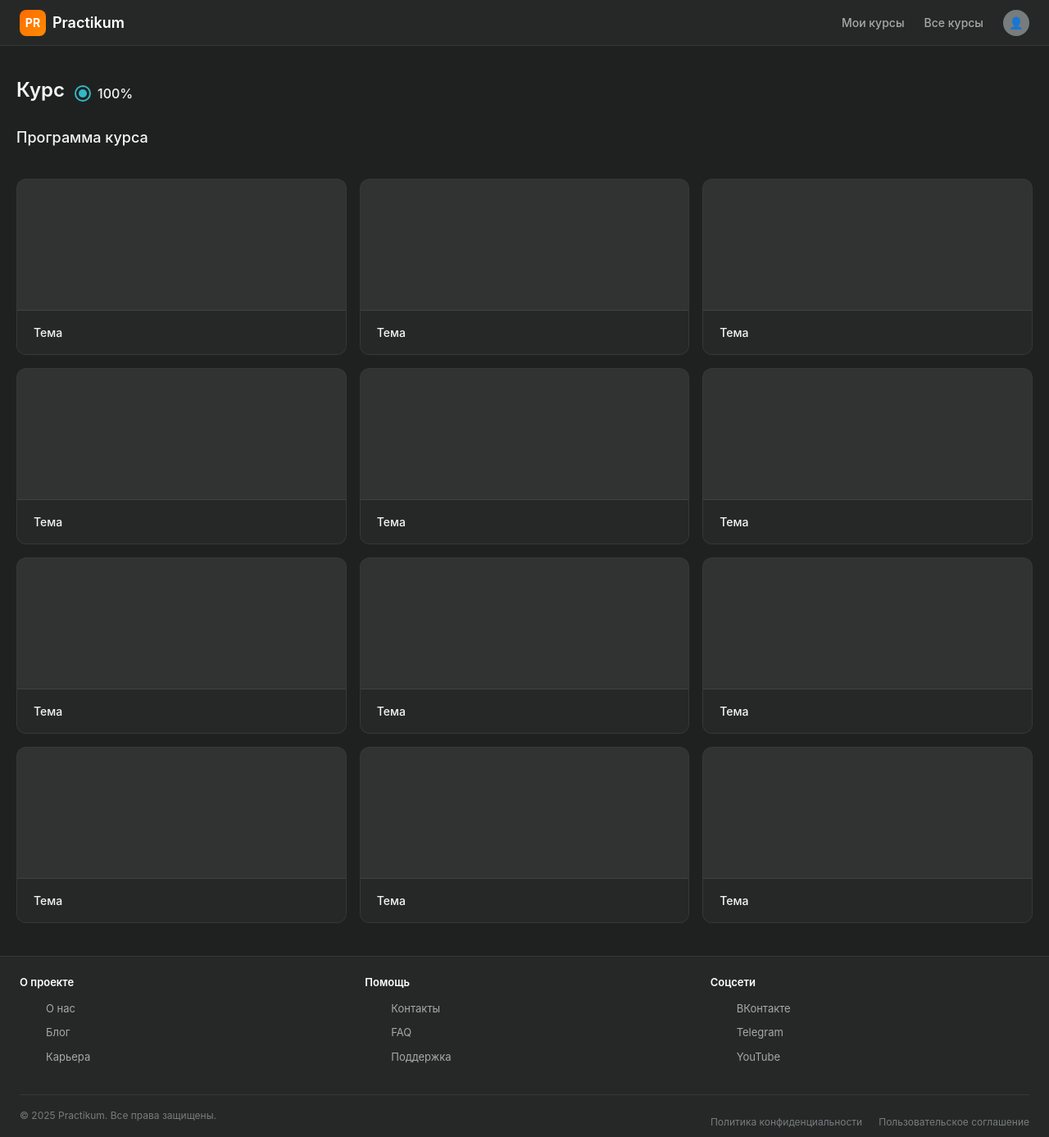
After one commit to MaximGaranin/Practikum, a Django app: page /course/1/ in a window 1280 px wide. The commit adds this page. Shown: the whole page at 82% size. Run offline with Django 5.2, Linux system fonts and the light colour scheme.

Commit message:
Course_Program

```diff
--- a/Practikum/practikum/urls.py
+++ b/Practikum/practikum/urls.py
@@ -4,5 +4,6 @@ from . import views
 app_name = 'prac'
 
 urlpatterns = [
-    path('', views.curs, name='curs'),
+    path('', views.course, name='course'),
+    path('course/<int:course_id>/', views.course_program, name='course_program'),
 ]
--- a/Practikum/practikum/views.py
+++ b/Practikum/practikum/views.py
@@ -1,5 +1,16 @@
 from django.shortcuts import render
 
+def course(request):
+    """Главная страница выбора курсов."""
+    return render(request, 'course/course.html')
 
-def curs(request):
-    return render(request, 'curs/curs.html')
+def course_program(request, course_id=None):
+    """Страница программы курса."""
+    # Генерируем 12 тем для примера
+    topics = [{'id': i, 'name': f'Тема {i}'} for i in range(1, 13)]
+
+    context = {
+        'topics': topics,
+        'course_id': course_id,
+    }
+    return render(request, 'course/course_program.html', context)
--- /dev/null
+++ b/Practikum/static/css/course_program.css
@@ -0,0 +1,139 @@
+/* === Course Program Page === */
+.course-container {
+    max-width: 1280px;
+    margin: 0 auto;
+    padding: 40px 20px;
+}
+
+.course-header {
+    margin-bottom: 40px;
+}
+
+.course-title-wrapper {
+    display: flex;
+    align-items: center;
+    gap: 12px;
+    margin-bottom: 24px;
+}
+
+.course-title {
+    font-size: 24px;
+    font-weight: 600;
+    color: var(--color-gray-200);
+}
+
+.course-progress {
+    display: flex;
+    align-items: center;
+    gap: 8px;
+}
+
+.progress-circle {
+    width: 20px;
+    height: 20px;
+    border: 2px solid #32b8c6;
+    border-radius: 50%;
+    background-color: transparent;
+    position: relative;
+}
+
+.progress-circle::after {
+    content: '';
+    position: absolute;
+    top: 50%;
+    left: 50%;
+    transform: translate(-50%, -50%);
+    width: 10px;
+    height: 10px;
+    background-color: #32b8c6;
+    border-radius: 50%;
+}
+
+.progress-text {
+    font-size: 16px;
+    font-weight: 500;
+    color: var(--color-gray-200);
+}
+
+.section-title {
+    font-size: 18px;
+    font-weight: 500;
+    color: var(--color-gray-200);
+}
+
+/* === Topics Grid === */
+.topics-grid {
+    display: grid;
+    grid-template-columns: repeat(3, 1fr);
+    gap: 16px;
+}
+
+.topic-card {
+    background-color: var(--color-charcoal-800);
+    border: 1px solid rgba(119, 124, 124, 0.2);
+    border-radius: 12px;
+    overflow: hidden;
+    transition: all 0.15s cubic-bezier(0.16, 1, 0.3, 1);
+    cursor: pointer;
+}
+
+.topic-card:hover {
+    box-shadow: 0 4px 12px rgba(0, 0, 0, 0.15);
+    border-color: rgba(119, 124, 124, 0.3);
+}
+
+.topic-image {
+    width: 100%;
+    height: 160px;
+    background-color: rgba(245, 245, 245, 0.05);
+    border-bottom: 1px solid rgba(119, 124, 124, 0.2);
+}
+
+.topic-footer {
+    padding: 16px 20px;
+    background-color: rgba(38, 40, 40, 1);
+}
+
+.topic-label {
+    font-size: 14px;
+    font-weight: 500;
+    color: var(--color-gray-200);
+}
+
+/* === Responsive === */
+@media (max-width: 960px) {
+    .topics-grid {
+        grid-template-columns: repeat(2, 1fr);
+    }
+}
+
+@media (max-width: 640px) {
+    .course-container {
+        padding: 24px 16px;
+    }
+
+    .course-header {
+        margin-bottom: 24px;
+    }
+
+    .course-title {
+        font-size: 20px;
+    }
+
+    .section-title {
+        font-size: 16px;
+    }
+
+    .topics-grid {
+        grid-template-columns: 1fr;
+        gap: 12px;
+    }
+
+    .topic-image {
+        height: 140px;
+    }
+
+    .topic-footer {
+        padding: 12px 16px;
+    }
+}
--- a/Practikum/templates/curs/curs.html
+++ b/Practikum/templates/course/course.html
@@ -4,7 +4,7 @@
     Выбор курса
 {% endblock %}
 {% block link %}
-<link rel="stylesheet" href="{% static 'css/curs.css' %}">
+<link rel="stylesheet" href="{% static 'css/course.css' %}">
 {% endblock %}
 {% block content %}
     <div class="container">
--- /dev/null
+++ b/Practikum/templates/course/course_program.html
@@ -0,0 +1,38 @@
+{% extends "base.html" %}
+{% load static %}
+
+{% block title %}
+Программа курса - Практикум
+{% endblock %}
+
+{% block link %}
+<link rel="stylesheet" href="{% static 'css/course_program.css' %}">
+{% endblock %}
+
+{% block content %}
+<div class="course-container">
+    <div class="course-header">
+        <div class="course-title-wrapper">
+            <h1 class="course-title">Курс</h1>
+            <div class="course-progress">
+                <span class="progress-circle"></span>
+                <span class="progress-text">100%</span>
+            </div>
+        </div>
+        <h2 class="section-title">Программа курса</h2>
+    </div>
+
+    <div class="topics-grid">
+        {% for topic in topics %}
+        <div class="topic-card">
+            <div class="topic-image">
+                <!-- Placeholder для изображения -->
+            </div>
+            <div class="topic-footer">
+                <span class="topic-label">Тема</span>
+            </div>
+        </div>
+        {% endfor %}
+    </div>
+</div>
+{% endblock %}
```
Also changed, not shown: Practikum/static/css/course.css (renamed from Practikum/static/css/curs.css).
